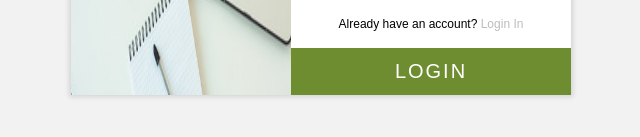
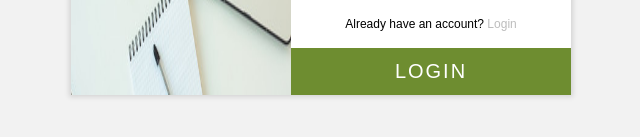
Before and after one commit to neha18-018080/Log-in_page, a plain HTML site: page signup.html in a window 1280 px wide. Shown: the part 505-642 px from the top of the page, 319-959 px from the left. Drawn offline with Linux system fonts and the light colour scheme; a web font is replaced by a local one.

Commit message:
Update signup.html
final commit

```diff
--- a/signup.html
+++ b/signup.html
@@ -42,8 +42,9 @@
 
 
       <div class="forgot">
-        Already have an account?<a href="index.html"> Login In</a>
+        Already have an account?<a href="index.html"> Login</a>
       </div>
+      <br/><br/><br/>
       <div class="btn">
         login
       </div>
```
